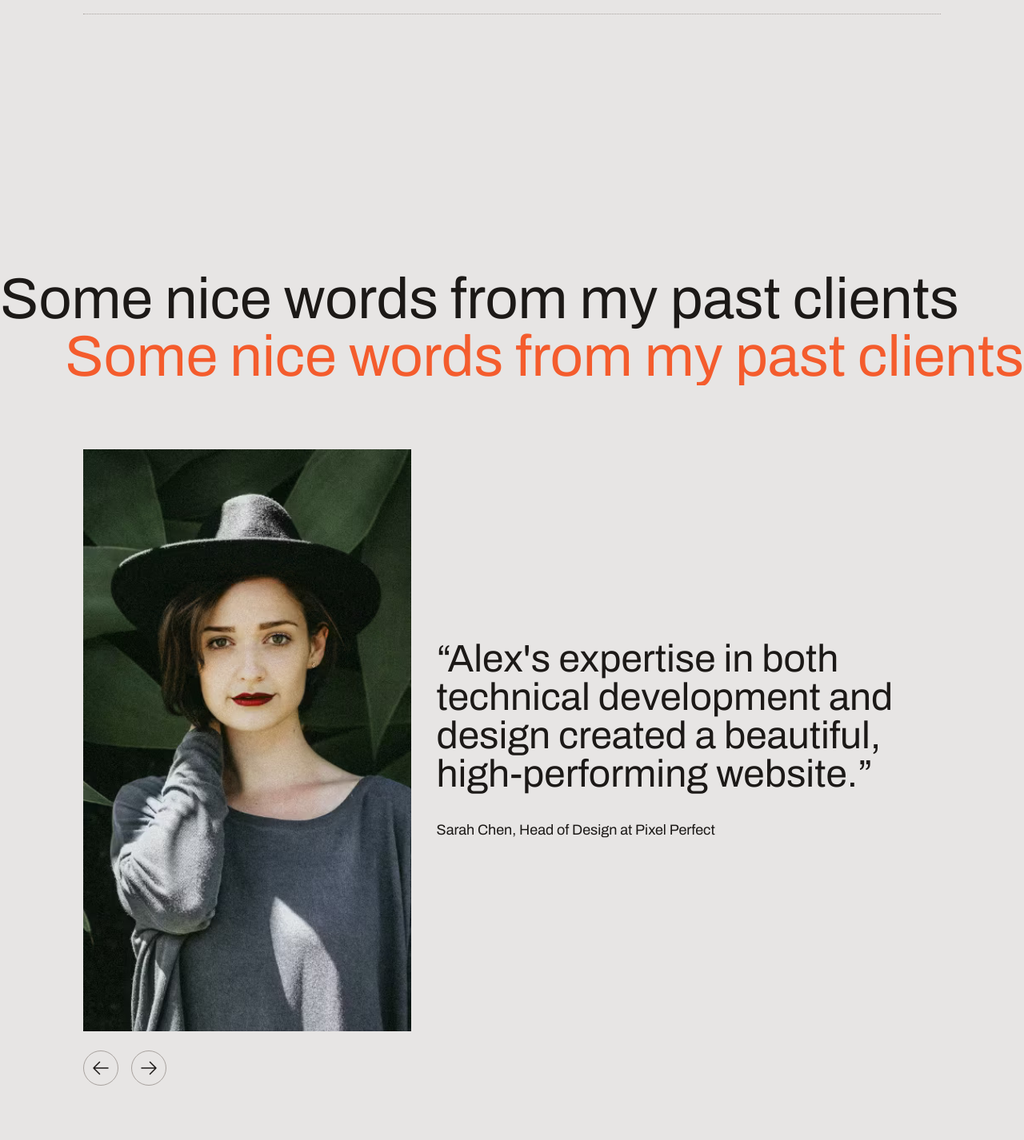
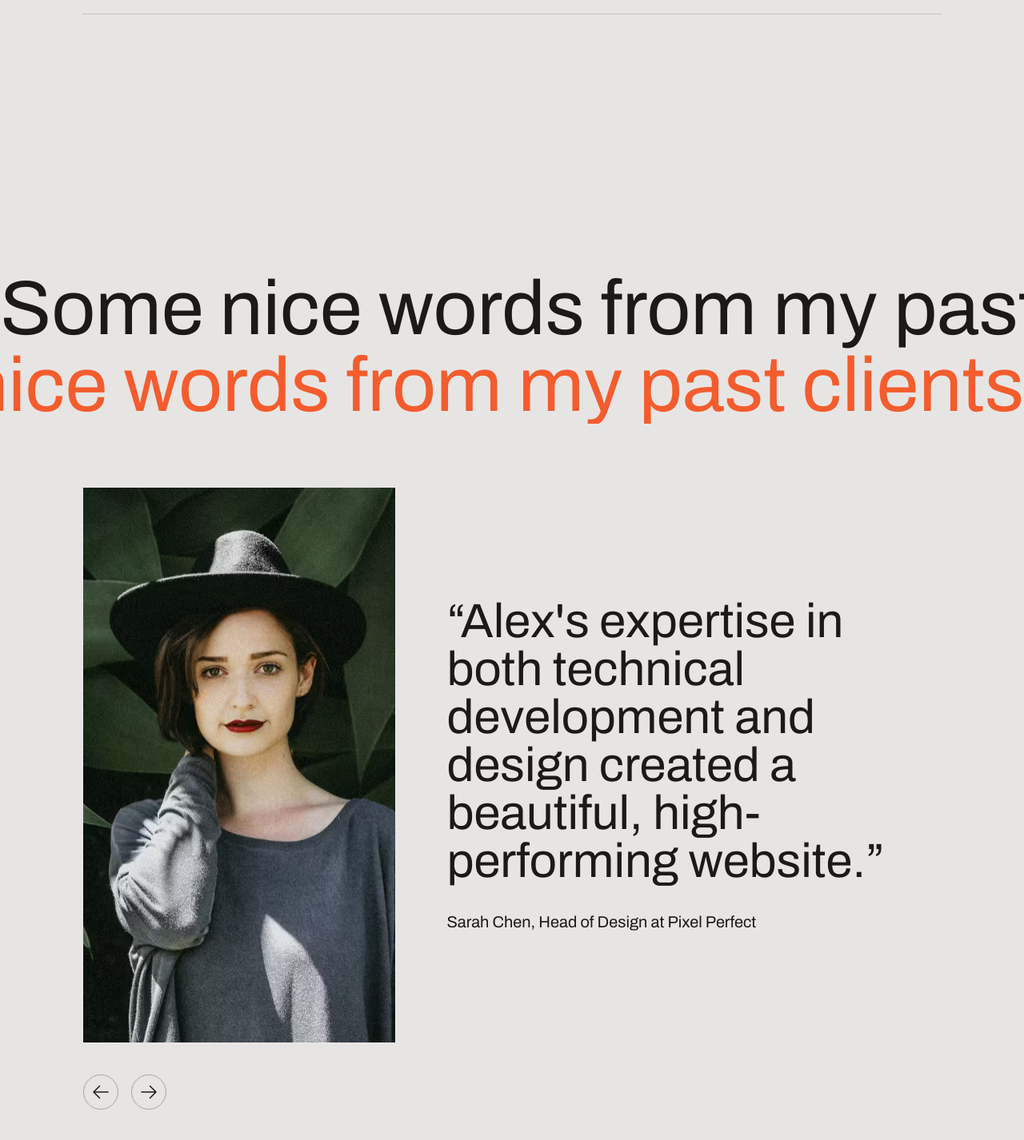
Before and after one commit to Jisap/minimal-single-page-portfolio, a Next.js app: page / in a window 1280 px wide. Shown: the part 2776-4202 px from the top of the page at 80% size. Built offline with nearby package versions, Linux system fonts and the light colour scheme.

Commit message:
Testimonials

```diff
--- a/src/sections/Testimonials.tsx
+++ b/src/sections/Testimonials.tsx
@@ -41,7 +41,7 @@
 
   return (
     <section className="section">
-      <h2 className="text-4xl md:text-7xl flex flex-col overflow-hidden">
+      <h2 className="text-4xl md:text-7xl lg:text-8xl flex flex-col overflow-hidden">
         <span className="whitespace-nowrap">Some nice words from my past clients</span>
         <span className="whitespace-nowrap self-end text-red-orange-500">Some nice words from my past clients</span>
       </h2>
@@ -51,7 +51,7 @@
             index === testimonialIndex && (
               <div
                 key={name}
-                className="grid md:grid-cols-5 md:gap-8 md:items-center"
+                className="grid md:grid-cols-5 md:gap-8 lg:gap-16  md:items-center"
               >
                 <div className="aspect-square md:aspect-[9/16] md:col-span-2">
                   <Image
@@ -64,14 +64,14 @@
                   />
                 </div>
                 <blockquote className="md:col-span-3">
-                  <div className="text-3xl md:text-5xl mt-8 md:mt-0">
+                  <div className="text-3xl md:text-5xl lg:text-6xl mt-8 md:mt-0">
                     <span>&ldquo;</span>
                     <span className="">
                       {quote}
                     </span>
                     <span>&rdquo;</span>
                   </div>
-                  <cite className="mt-4 md:mt-8 not-italic block md:text-lg">
+                  <cite className="mt-4 md:mt-8 not-italic block md:text-lg lg:text-xl">
                     {name}, {role} at {company}
                   </cite>
                 </blockquote>
@@ -79,7 +79,7 @@
             ))}
         </div>
 
-        <div className="flex gap-4 mt-6">
+        <div className="flex gap-4 mt-6 lg:mt-10">
           <button className="border border-stone-400 size-11 inline-flex items-center justify-center rounded-full">
             <svg xmlns="http://www.w3.org/2000/svg" fill="none" viewBox="0 0 24 24" strokeWidth="1.5" stroke="currentColor" className="size-6">
               <path strokeLinecap="round" strokeLinejoin="round" d="M10.5 19.5 3 12m0 0 7.5-7.5M3 12h18" />
```
